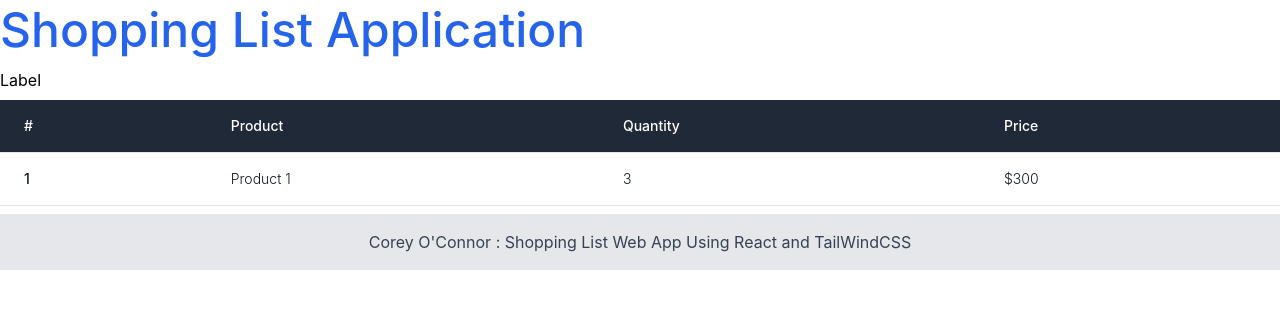
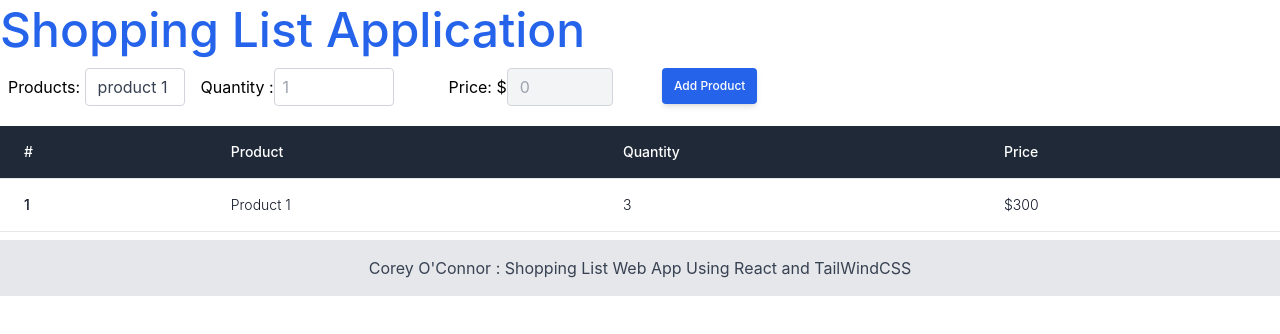
Before and after one commit to Coreyo-git/Jenkins-Learning, a React (Create React App) app in the folder react-app/: page / in a window 1280 px wide. Shown: the top 334 px of the page. Built offline with nearby package versions, Linux system fonts and the light colour scheme.

Commit message:
ShoppingSelection Updates and comments

```diff
--- a/react-app/src/components/Body.js
+++ b/react-app/src/components/Body.js
@@ -1,18 +1,20 @@
 import ShoppingListSelection from "./ShoppingItemSelection";
 import ShoppingListTable from "./ShoppingListTable";
 import React, { useEffect, useState } from "react";
-import { getProducts } from '../services/getProducts';
+import { getProducts } from "../services/getProducts";
 
 function Body() {
-  const [products, setProducts] = useState([]); // List of Products to choose from
+  const [products, setProducts] = useState([]); // stores the product names as an array
   const [shoppingList, setShoppingList] = useState([]); // The shopping list
   const [productSelection, setProductSelection] = useState({}); // State of the selected products
 
+  // When Mounted calls getProducts service to generate the products as an object array
   useEffect(() => {
     let mounted = true;
     getProducts().then((products) => {
       if (mounted) {
-        setProducts(products)
+        // set products to whats returned from getProducts
+        setProducts(products);
       }
     });
     return () => (mounted = false);
--- a/react-app/src/components/ShoppingItemSelection.js
+++ b/react-app/src/components/ShoppingItemSelection.js
@@ -1,5 +1,72 @@
 function ShoppingItemSelect({ products }) {
-  return <div>Label</div>;
+  return (
+    <div className="flex justify-left flex-direction: row">
+      {/* Products Selection box, holds all available products as a drop down */}
+      <div className="px-2 mb-3 w-30">
+        Products: <select
+          className="form-select appearance-none
+            px-3 py-1.5 text-base font-normal
+            text-gray-700 bg-white bg-clip-padding bg-no-repeat
+            border border-solid border-gray-300
+            rounded transition ease-in-out m-0
+            focus:text-gray-700 focus:bg-white focus:border-blue-600 focus:outline-none"
+          aria-label="Default select example"
+        >
+          {/* Maps the products names to a options within the selection box */}
+          <option disabled>Product</option>
+          {products.map(product =>
+           <option>{product.name}</option>
+        )}
+        </select>
+      </div>
+
+      {/* Stores the Quantity of items value
+          Will be used to calculate price x Quantity eventually*/}
+
+      <div className=" px-2 mb-3 w-1/5">
+        Quantity :
+        <input
+          type="number"
+          className="w-1/2 px-2 py-1.5 text-base font-normal text-gray-400
+            bg-white bg-clip-padding border border-solid
+            border-gray-300 rounded transition ease-in-out m-0
+            focus:text-gray-400 focus:bg-white focus:border-blue-600 focus:outline-none"
+          id="quantity"
+          placeholder="1"
+        />
+      </div>
+
+      {/*  Stores the price in a disabled textbox */}
+      <div className="mb-3 w-1/6">
+        Price: $
+        <input
+          type="text"
+          className="w-1/2 px-3 py-1.5 text-base
+            font-normal text-gray-700 bg-gray-100
+            bg-clip-padding border border-solid border-gray-300
+            rounded transition ease-in-out m-0
+            focus:text-gray-700 focus:bg-white focus:border-blue-600 focus:outline-none"
+          id="priceTextBox"
+          placeholder="0"
+          aria-label="Price of product"
+          disabled
+        />
+      </div>
+
+      {/*  Will add product to shopping list on click */}
+      <button
+        type="button"
+        data-mdb-ripple="true"
+        data-mdb-ripple-color="light"
+        className="px-3 h-9 bg-blue-600 text-white
+        font-medium text-xs rounded shadow-md hover:bg-blue-700 hover:shadow-lg
+         focus:bg-blue-700 focus:shadow-lg focus:outline-none
+         focus:ring-0 active:bg-blue-800 active:shadow-lg transition duration-150 ease-in-out"
+      >
+        Add Product
+      </button>
+    </div>
+  );
 }
 
 export default ShoppingItemSelect;
--- a/react-app/src/services/getProducts.js
+++ b/react-app/src/services/getProducts.js
@@ -8,6 +8,18 @@ export async function getProducts() {
             name: "product 2",
             price: 200
         },
+        {
+            name: "product 3",
+            price: 300
+        },
+        {
+            name: "product 4",
+            price: 400
+        },
+        {
+            name: "product 5",
+            price: 500
+        },
     ]
     return products
     // const response = await fetch("http://localhost:5000/api/get_products");
```
